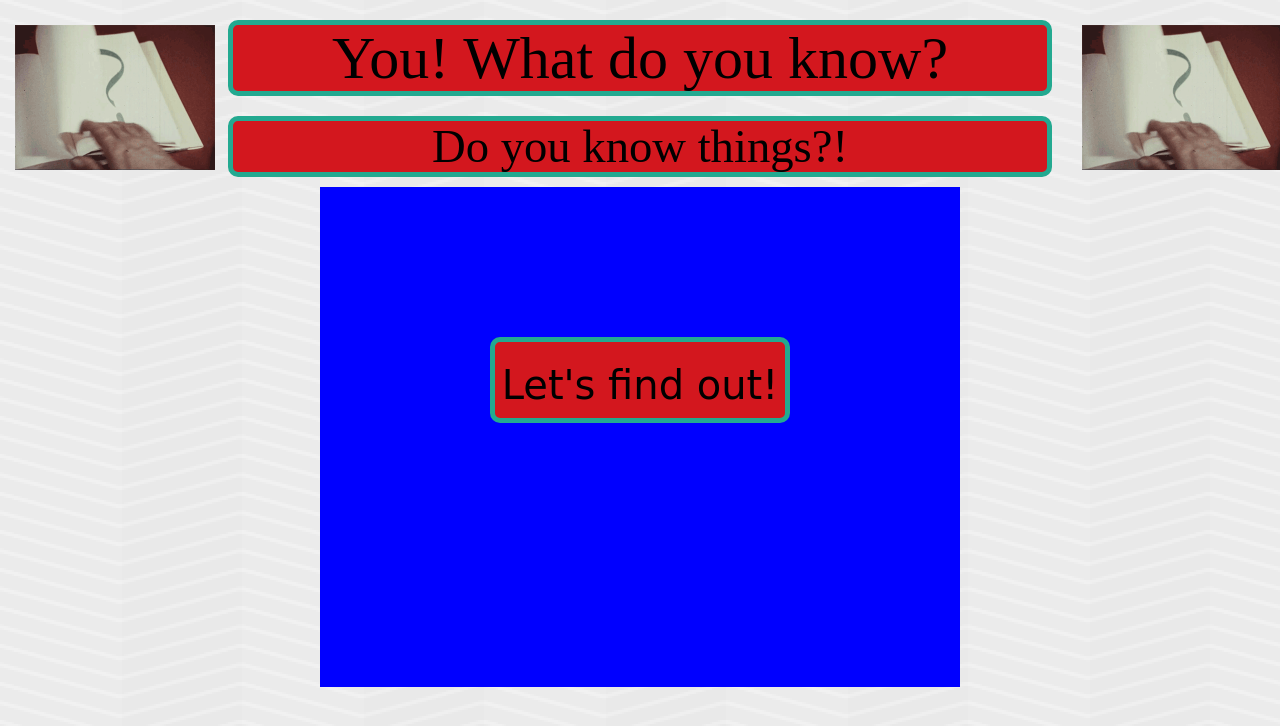
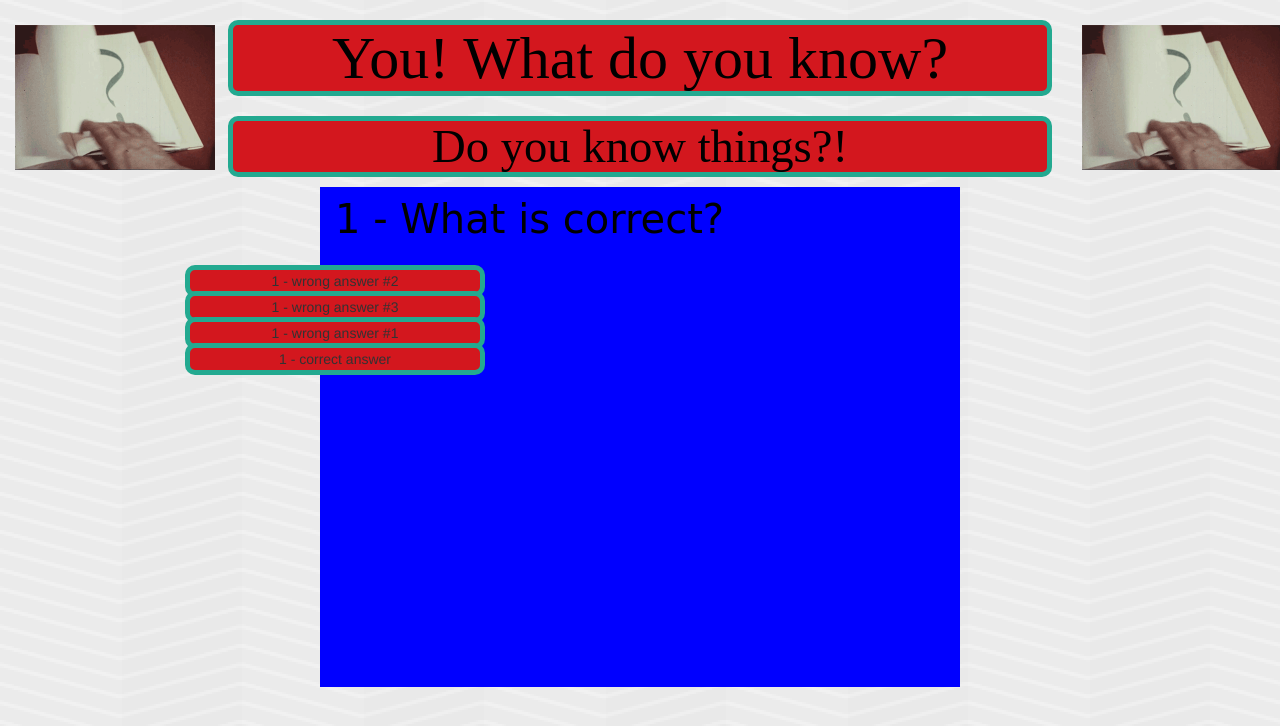
Before and after one commit to theronhalsey/TriviaGame, a plain HTML site: page index.html in a window 1280 px wide. Both pictures are taken after a click on the button "Let's find out!". Drawn offline with nearby package versions, Linux system fonts and the light colour scheme; a web font is replaced by a local one.

Commit message:
much more js

```diff
--- a/assets/css/style.css
+++ b/assets/css/style.css
@@ -56,3 +56,20 @@ h3 {
     font-size: 30pt;
     color: black;
 }
+
+h4 {
+    font-family: 'Monofett', cursive;
+    font-size: 30pt;
+    color: black;
+}
+
+.option {
+    left: 50%;
+    top: 50%;
+    margin-left: -150px;
+    margin-top: -100px;
+    width: 300px;
+    background-color: #D3171E;
+    border: solid 5px #23A990;
+    border-radius: 10px;
+}
--- a/assets/javascript/app.js
+++ b/assets/javascript/app.js
@@ -1,18 +1,59 @@
 $(document).ready(function () {
 
-    var question1 = {
-        questionText: "What is correct?",
-        rightAnswer: "correct answer",
-        wrongAnswers: {
-            wrong1: "wrong answer #1",
-            wrong2: "wrong answer #2",
-            wrong3: "wrong answer #3",
+
+    // make questionButtons of questions
+    var questions = [
+
+        question1 = {
+            questionText: "1 - What is correct?",
+            answers: {
+                rightAnswer: "1 - correct answer",
+                wrongAnswers: {
+                    wrong1: "1 - wrong answer #1",
+                    wrong2: "1 - wrong answer #2",
+                    wrong3: "1 - wrong answer #3",
+                }
+            }
+        },
+
+        question2 = {
+            questionText: "2 - What is correct?",
+            answers: {
+                rightAnswer: "2 - correct answer",
+                wrongAnswers: {
+                    wrong1: "2 - wrong answer #1",
+                    wrong2: "2 - wrong answer #2",
+                    wrong3: "2 - wrong answer #3",
+                }
+            }
         }
+
+    ]
+
+    // get random question
+
+    var question = questions[Math.floor(Math.random() * questions.length)];
+    var askedQuestion
+    var questionButtons = [];
+
+    function makeQuestionButtons() {
+        askedQuestion = $("<h4>").text(question.questionText);
+        option1 = $("<button>").text(question.answers.rightAnswer).addClass("option");
+        questionButtons.push(option1);
+        option2 = $("<button>").text(question.answers.wrongAnswers.wrong1).addClass("option");
+        questionButtons.push(option2);
+        option3 = $("<button>").text(question.answers.wrongAnswers.wrong2).addClass("option");
+        questionButtons.push(option3);
+        option4 = $("<button>").text(question.answers.wrongAnswers.wrong3).addClass("option");
+        questionButtons.push(option4);
     }
-    console.log(question1);
 
     $("#beginButton").on("click", function () {
-        console.log(question1);
+        console.log(question);
+        console.log(questionButtons);
+        makeQuestionButtons();
+        questionButtons.sort(function(a, b){return 0.5 - Math.random()});
+        $("#beginButton").replaceWith(askedQuestion, "<br>", questionButtons[0], "<br>", questionButtons[1], "<br>", questionButtons[2], "<br>", questionButtons[3]);
     });
 
 
```
